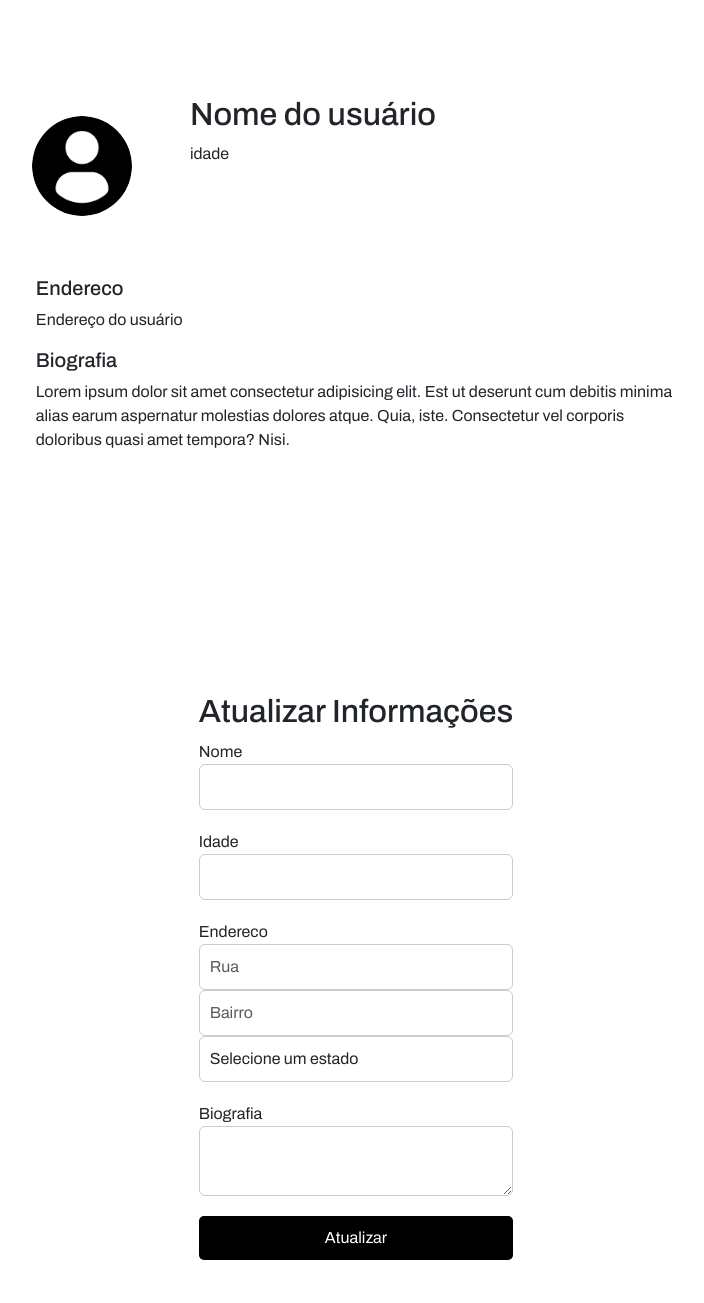
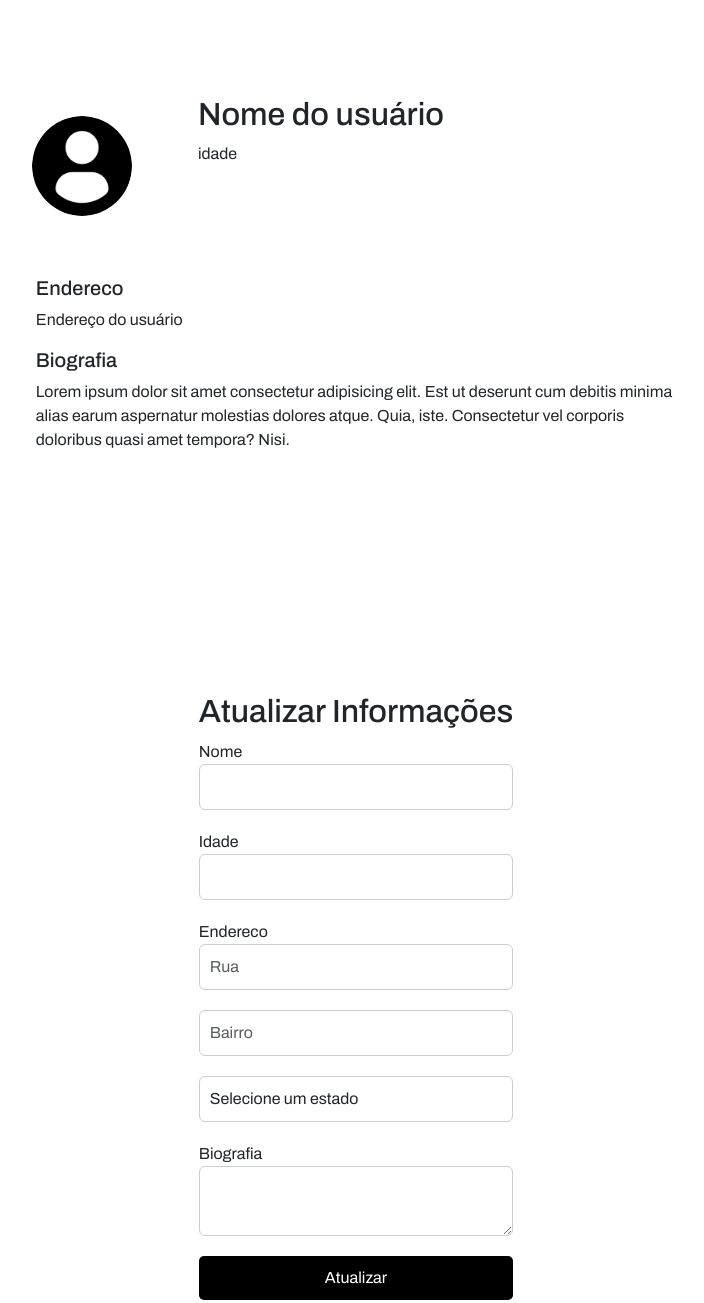
Before and after one commit to rafaelasilverio/projeto-sync, a plain HTML site: page index.html in a window 1280 px wide. Shown: the whole page, without its empty margins (284-988 px from the left). Drawn offline with nearby package versions, Linux system fonts and the light colour scheme.

Commit message:
Detalhes finais e Readme

```diff
--- a/index.html
+++ b/index.html
@@ -20,8 +20,10 @@
   </head>
   <body>
   <main class="container">
+
         <section class="coluna user-info text-start">
-        <div class="row">
+
+                <div class="row grid gap-2">
                     <div class="col-md-3">
                         <figure>
                             <img
@@ -31,11 +33,9 @@
                             />
                         </figure>
                     </div>
-          <div class="col-md-9">
-            <div>
+                    <div class="col-md-7">
                         <h2 id="nome">Nome do usuário</h2>
                         <p id="idade">idade</p>
-            </div>
                     </div>
                 </div>
 
@@ -56,19 +56,26 @@
                         </div>
                     </div>
                 </div>
+
         </section>
 
         <section class="coluna atualizar-perfil">
             <form id="form-atualizar">
-
-        <fieldset>
                 <div class="text-center">
                     <h2>Atualizar Informações</h2>
                 </div>
+                <fieldset>
+
                     <div class="form-group">
                         <label for="nome">Nome</label>
-            <input type="text" id="nome-input" class="form-control" required />
+                        <input
+                            type="text"
+                            id="nome-input"
+                            class="form-control"
+                            required
+                        />
                     </div>
+
                     <div class="form-group">
                         <label for="idade">Idade</label>
                         <input
@@ -80,7 +87,6 @@
                     </div>
                 </fieldset>
 
-
                 <fieldset>
                     <div class="form-group">
                         <label for="endereco">Endereco</label>
@@ -91,6 +97,8 @@
                             class="form-control"
                             required
                         />
+                    </div>
+                    <div class="form-group">
                         <input
                             type="text"
                             placeholder="Bairro"
@@ -98,6 +106,8 @@
                             class="form-control"
                             required
                         />
+                    </div>
+                    <div class="form-group">
                         <select id="estado-input" class="form-control" required>
                             <option value="">Selecione um estado</option>
                             <option value="AC">Acre</option>
@@ -147,10 +157,10 @@
                         Atualizar
                     </button>
                 </div>
+
             </form>
         </section>
     </main>
-
     <script src="script.js"></script>
   </body>
 </html>
```
Also changed, not shown: perfil.jpg (deleted), 1 other file. Lines whose indentation alone changed are shown as unchanged.
